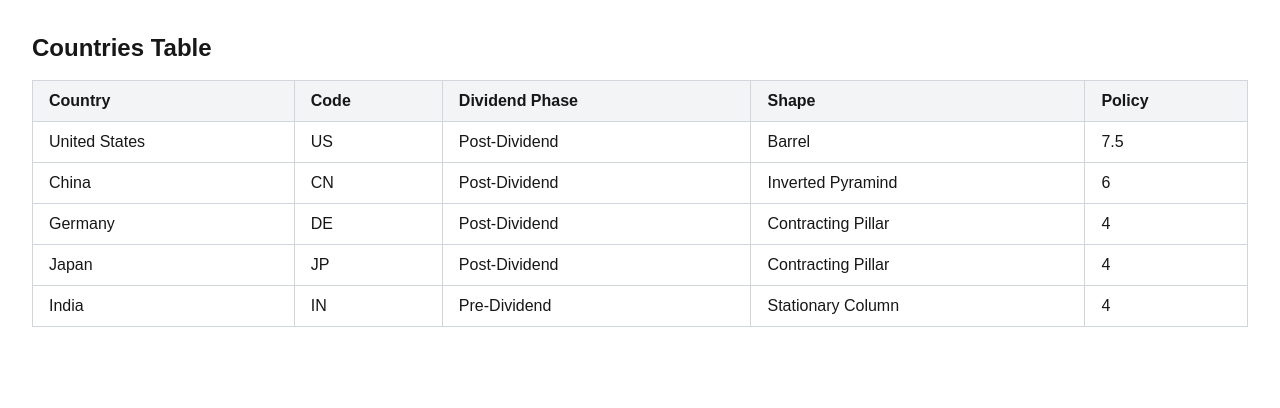
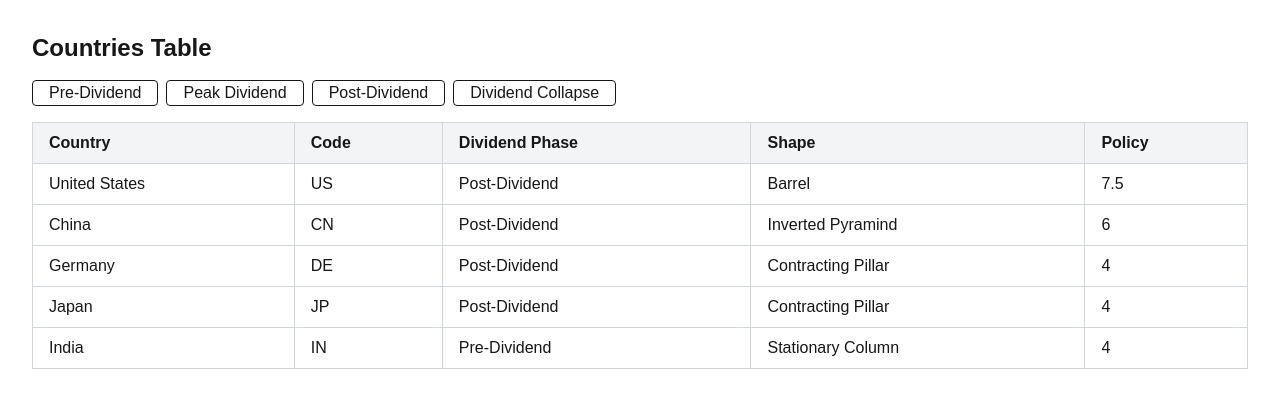
Before and after one commit to jamesonashile/macro-demographics, a Next.js app: page /countries in a window 1280 px wide. Shown: the top 408 px of the page. Built offline with nearby package versions, Linux system fonts and the light colour scheme.

Commit message:
add sort/filter bar to filter by dividend phase

```diff
--- a/components/CountryTable.tsx
+++ b/components/CountryTable.tsx
@@ -1,9 +1,41 @@
 "use client";
+
+import { useState } from "react";
 
 import { countries } from "@/lib/countries-data";
 
 export default function CountryTable() {
+
+  const [selectedPhase, setSelectedPhase] = useState<string | null>(null);
+
+  const dividend = [
+    "Pre-Dividend",
+    "Peak Dividend",
+    "Post-Dividend",
+    "Dividend Collapse",
+  ]
+
+  const filteredCountries = selectedPhase ? countries.filter((c)=> c.dividendPhase === selectedPhase) : countries
+
+
   return (
+    <>
+      <div className="mb-4 flex flex-wrap gap-2">
+        {dividend.map((phase) => (
+          <button
+            key={phase}
+            className={`px-4 py2 rounded border ${
+              selectedPhase === phase ? "bg-blue-600 text-white" : "bg-white"
+            }`}
+            onClick={() =>
+              setSelectedPhase(phase === selectedPhase ? null : phase)
+            }
+          >
+            {phase}
+          </button>
+        ))}
+      </div>
+
       <div className="overflow-x-auto">
         <table className="min-w-full border-collapse border border-gray-300">
           <thead>
@@ -11,7 +43,9 @@
               <th className="border border-gray-300 px-4 py-2 text-left">
                 Country
               </th>
-            <th className="border border-gray-300 px-4 py-2 text-left">Code</th>
+              <th className="border border-gray-300 px-4 py-2 text-left">
+                Code
+              </th>
               <th className="border border-gray-300 px-4 py-2 text-left">
                 Dividend Phase
               </th>
@@ -24,7 +58,7 @@
             </tr>
           </thead>
           <tbody>
-          {countries.map((c) => {
+            {filteredCountries.map((c) => {
               return (
                 <tr key={c.code} className="hover:bg-gray-50">
                   <td className="border border-gray-300 px-4 py-2">{c.name}</td>
@@ -44,5 +78,6 @@
           </tbody>
         </table>
       </div>
+    </>
   );
 }
```
Lines whose indentation alone changed are shown as unchanged.
